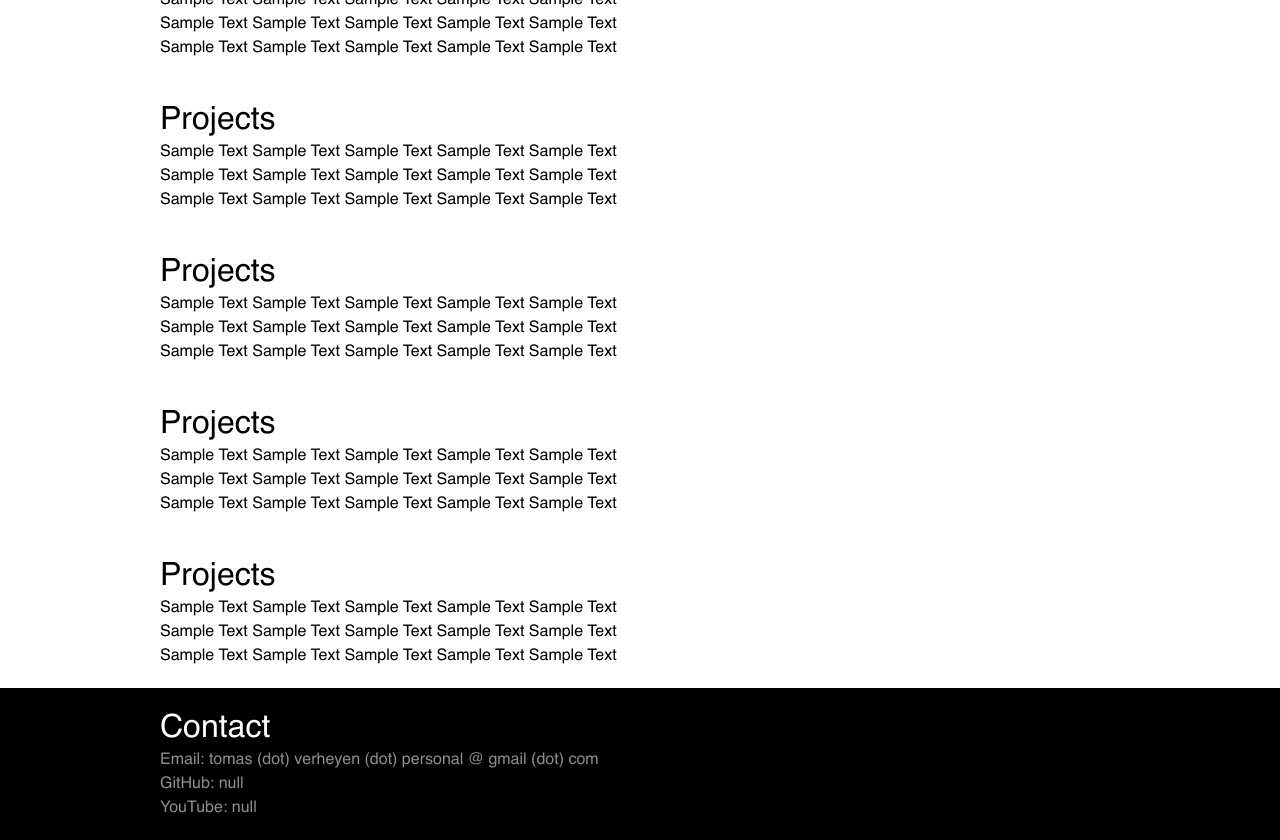
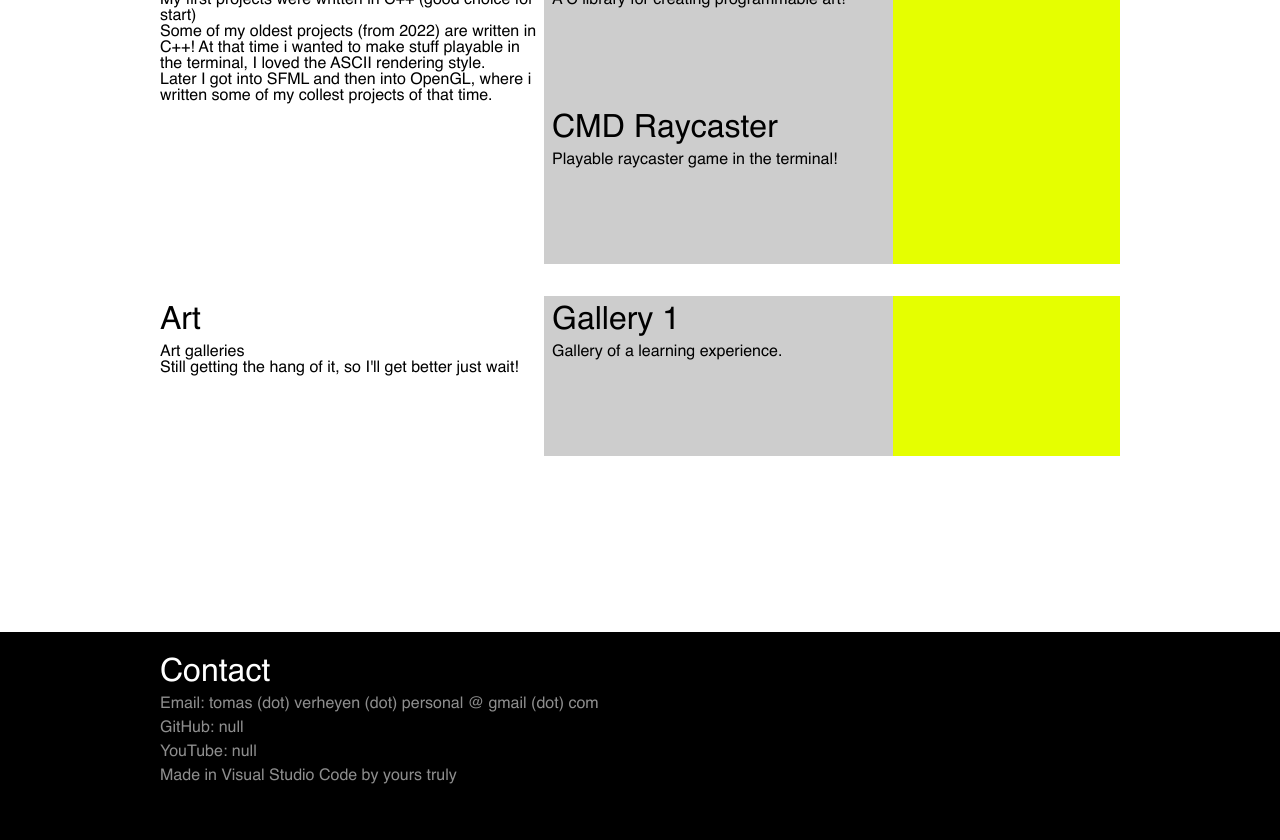
Before and after one commit to FiveN1/personal_web, a plain HTML site: page index.html in a window 1280 px wide. Shown: the part 670-1510 px from the top of the page. After the commit the page ends 1478 px from the top, so only its background shows below. Drawn offline with Linux system fonts and the light colour scheme.

Commit message:
added projects

```diff
--- a/index.html
+++ b/index.html
@@ -1,5 +1,5 @@
 <!DOCTYPE html>
-<html lang="cz">
+<html lang="en">
 <head>
     <meta charset="utf-8" />
     <link rel="stylesheet" href="style2.css">
@@ -16,55 +16,85 @@
     <!-- <canvas id="gl_canvas" width="640" height="480", class="gl_canvas"></canvas> -->
 
 
-    <!-- hlavní block -->
+    <!-- titul -->
 
     <div class="home">
         <div class="home_title">
             <p class="title_text">Tomas<br>Verheyen</p>
             <p class="sub_title_text">C/C++ Developer</p>
-            <p class="text_white">I create art</p>
         </div>
-        <div class="home_about">
-            <p class="text_white">I'm a C/C++ developer of graphical applications. Lately been developing my own C library
-                called Nymphaea, you can check it out on my GitHub. Also beed getting into C# with the Godot Engine since
+        <div class="home_about animate">
+            <p class="text_white">I'm a <mark>C/C++</mark> developer of graphical applications. Lately been developing my own C library
+                called <mark>Nymphaea</mark>, you can check it out on my GitHub. Also beed getting into <mark>C#</mark> with the <mark>Godot Engine</mark> since
                 my library is not fully fleshed out yet for some complicated applications. It's not my first time using Godot...
                 I also created an mobile game for android using Godot called Wall Smash.
+
+
             </p>
         </div>
     </div>
 
+    <!-- projekty -->
+    <div class="main_main">
+
+        <!-- code projects -->
+
+        <div class="main animate">
+            <div class="main_about">
+                <p class="sub_title_text_black">Code projects</p>
+                <p class="text_black">My first projects were written in C++ (good choice for start)<br>
+                Some of my oldest projects (from 2022) are written in C++! At that time i wanted to make stuff playable in the terminal, I loved the ASCII rendering style.<br>
+                Later I got into SFML and then into OpenGL, where i written some of my collest projects of that time.
+                </p>
+            </div>
+            <div class="main_content">
+
+                <a href="https://github.com/FiveN1/nymphaea" target="_blank" class="main_card">
+                    <div class="main_card_about">
+                        <p class="sub_title_text_black">Nymphaea</p>
+                        <p class="text_black">A C library for creating programmable art!<br>
+
+                        </p>
+                    </div>
+                    <div class="main_card_thumbnail"></div>
+                </a>
+
+                <a href="https://github.com/FiveN1/Console-Wolfenstein-Style-Raycaster" target="_blank" class="main_card">
+                    <div class="main_card_about">
+                        <p class="sub_title_text_black">CMD Raycaster</p>
+                        <p class="text_black">Playable raycaster game in the terminal!</p>
+                    </div>
+                    <div class="main_card_thumbnail"></div>
+                </a>
 
 
-    <div class="main">
-        <p class="sub_title_text_black">Projects</p>
-        <p class="text_black">Sample Text Sample Text Sample Text Sample Text Sample Text</p>
-        <p class="text_black">Sample Text Sample Text Sample Text Sample Text Sample Text</p>
-        <p class="text_black">Sample Text Sample Text Sample Text Sample Text Sample Text</p>
+
+            </div>
+        </div>
+
+        <!-- art -->
+
+        <div class="main animate">
+            <div class="main_about">
+                <p class="sub_title_text_black">Art</p>
+                <p class="text_black">
+                    Art galleries<br>
+                    Still getting the hang of it, so I'll get better just wait!</p>
+            </div>
+            <div class="main_content">
+
+                <a href="gallery/gallery1.html" target="_blank" class="main_card">
+                    <div class="main_card_about">
+                        <p class="sub_title_text_black">Gallery 1</p>
+                        <p class="text_black">Gallery of a learning experience.</p>
+                    </div>
+                    <div class="main_card_thumbnail"></div>
+                </a>
+
+            </div>
+        </div>
     </div>
-    <div class="main">
-        <p class="sub_title_text_black">Projects</p>
-        <p class="text_black">Sample Text Sample Text Sample Text Sample Text Sample Text</p>
-        <p class="text_black">Sample Text Sample Text Sample Text Sample Text Sample Text</p>
-        <p class="text_black">Sample Text Sample Text Sample Text Sample Text Sample Text</p>
-    </div>
-    <div class="main">
-        <p class="sub_title_text_black">Projects</p>
-        <p class="text_black">Sample Text Sample Text Sample Text Sample Text Sample Text</p>
-        <p class="text_black">Sample Text Sample Text Sample Text Sample Text Sample Text</p>
-        <p class="text_black">Sample Text Sample Text Sample Text Sample Text Sample Text</p>
-    </div>
-    <div class="main">
-        <p class="sub_title_text_black">Projects</p>
-        <p class="text_black">Sample Text Sample Text Sample Text Sample Text Sample Text</p>
-        <p class="text_black">Sample Text Sample Text Sample Text Sample Text Sample Text</p>
-        <p class="text_black">Sample Text Sample Text Sample Text Sample Text Sample Text</p>
-    </div>
-    <div class="main">
-        <p class="sub_title_text_black">Projects</p>
-        <p class="text_black">Sample Text Sample Text Sample Text Sample Text Sample Text</p>
-        <p class="text_black">Sample Text Sample Text Sample Text Sample Text Sample Text</p>
-        <p class="text_black">Sample Text Sample Text Sample Text Sample Text Sample Text</p>
-    </div>
+
 
 
 
@@ -73,6 +103,12 @@
         <p class="text">Email: tomas (dot) verheyen (dot) personal @ gmail (dot) com</p>
         <p class="text">GitHub: null</p>
         <p class="text">YouTube: null</p>
+        <p class="text">Made in Visual Studio Code by yours truly</p>
+
+        <div class="contact">
+
+
+        </div>
     </div>
 
 </body>
--- a/style2.css
+++ b/style2.css
@@ -91,7 +91,7 @@
 
 body {
 
-    background-color: #ffffff;
+    background-color: #000000;
     margin: 0px;
 
 }
@@ -99,20 +99,20 @@ body {
 .home {
     display: flex;
     flex-direction: row;
+    flex-wrap: wrap;
     justify-content: space-between;
     /*gap: 1rem;*/
 
     top: 0px;
     width: auto;
-    height: 60vh;
+    height: auto;
+    min-height: 60vh;
     /*margin-bottom: 16px;*/
 
-    background-color: #030061;
+    background-color: #030061; /*#030061*/
 
-    /* shadow */
-    /*box-shadow: 4px 4px 8px rgba(0, 0, 0, 0.5);*/
-
-
+    /* gradient */
+    background: radial-gradient(circle at 60% 50%, rgb(0, 32, 128), rgb(3, 0, 97) 60%);
 
     padding-left: 12.5%;
     padding-right: 12.5%;
@@ -120,31 +120,172 @@ body {
     padding-bottom: 16px;
 
     text-align: left;
-    /*justify-content: center;*/
-
-    /*background: linear-gradient(rgb(0, 0, 0) 50%, transparent 100%);*/
 
 }
 
 .home_title {
-    width: auto;
-    height: auto
+    flex-grow: 1;
+
+    width: 40%;
+    min-width: 300px;
+    height: auto;
 }
 
 .home_about {
-    width: 50%;
-    height: auto
+    flex-grow: 1;
+
+    width: 60%;
+    /*
+    max-width: 512px;
+    */
+    height: auto;
 }
 
+@keyframes home_about_animation {
+    from {opacity: 0.0};
+    to {opacity: 1.0};
+}
+
+/* kdyz je in view */
+.home_about.in-view {
+    animation: home_about_animation 1s ease;
+}
+
+.main_main {
+    width: auto;
+    height: auto;
+    background-color: #ffffff;
+
+    /* shadow */
+    /* box-shadow: 0px -8px 16px rgba(0, 0, 0, 0.5); */
+}
+
+
 .main {
+    display: flex;
+    flex-direction: row;
+    flex-wrap: wrap;
+    justify-content: space-between;
+
     top: 0px;
     width: auto;
     height: auto;
 
-    background-color: #ffffff;
+
+    padding-left: 12.5%;
+    padding-right: 12.5%;
+    padding-top: 16px;
+    padding-bottom: 16px;
+
+    text-align: left;
+
+
+
+}
+
+@keyframes main_animation {
+    from {opacity: 0.0};
+    to {opacity: 1.0};
+}
+
+/* kdyz je in view */
+.main.in-view {
+    animation: main_animation 1s ease;
+}
+
+.main_about {
+    flex-grow: 1;
+
+    width: 40%;
+    min-width: 300px;
+
+    height: auto;
+}
+
+.main_content {
+    flex-grow: 1;
+
+    width: 60%;
+    /*max-width: 512px;*/
+    /*min-width: 64px;*/
+    height: 40vh;
+
+    overflow: auto;
+
+    /*background-color: rgb(255, 255, 255);*/
+
+}
+
+.main_card {
+    display: flex;
+    flex-direction: row;
+    justify-content: space-between;
+
+
+
+    width: auto;
+    height: 50%;
+    background-color: rgb(205, 205, 205);
+
+    text-decoration: none;
+
+    /*
+    outline-style: solid;
+    outline-width: 2px;
+    outline-color: rgb(0, 0, 0);
+    outline-offset: 0px;
+    */
+
+    outline-color: rgba(0, 0, 0, 0);
+
+    /* hover transition */
+    -webkit-transition: background-color 0.1s, outline-color 0.1s;
+    transition: background-color 0.1s, outline-color 0.1s;
+
+}
+
+
+.main_card:hover {
+    background-color: rgb(255, 255, 255);
+
+    outline-style: solid;
+    outline-width: 2px;
+    outline-color: rgb(0, 0, 0);
+    outline-offset: -2px;
+
+    /* hover transition */
+    -webkit-transition: background-color 0.1s, outline-color 0.1s;
+    transition: background-color 0.1s, outline-color 0.1s;
+}
+
+
+.main_card_about {
+    width: 60%;
+    height: auto;
+    padding-left: 8px;
+}
+
+
+.main_card_thumbnail {
+    width: 40%;
+    height: auto;
+    background-color: #e5ff00;
+}
+
+
+
+.bottom {
+    top: 0px;
+    width: auto;
+    height: auto;
+    /*margin-bottom: 16px;*/
+
+    background-color: #000000;
 
     /* shadow */
-    /*box-shadow: 4px 4px 8px rgba(0, 0, 0, 0.5);*/
+    /* box-shadow: 0px -8px 16px rgba(0, 0, 0, 0.5); */
+
+    /*box-shadow: 0px -8px 64px rgba(0, 0, 0, 0.5);*/
 
 
 
@@ -160,27 +301,9 @@ body {
 
 }
 
-.bottom {
-    top: 0px;
+.contact {
     width: auto;
     height: auto;
-    /*margin-bottom: 16px;*/
 
-    background-color: #000000;
-
-    /* shadow */
-    /*box-shadow: 4px 4px 8px rgba(0, 0, 0, 0.5);*/
-
-
-
-    padding-left: 12.5%;
-    padding-right: 12.5%;
-    padding-top: 16px;
-    padding-bottom: 16px;
-
-    text-align: left;
-    justify-content: center;
-
-    /*background: linear-gradient(rgb(0, 0, 0) 50%, transparent 100%);*/
-
+    text-align: center;
 }
```
Also changed, not shown: gallery/gallery1.html (added, +13 -0 lines), projects.html (deleted, +0 -13 lines), projects/nymphaea.html (added, +13 -0 lines).
